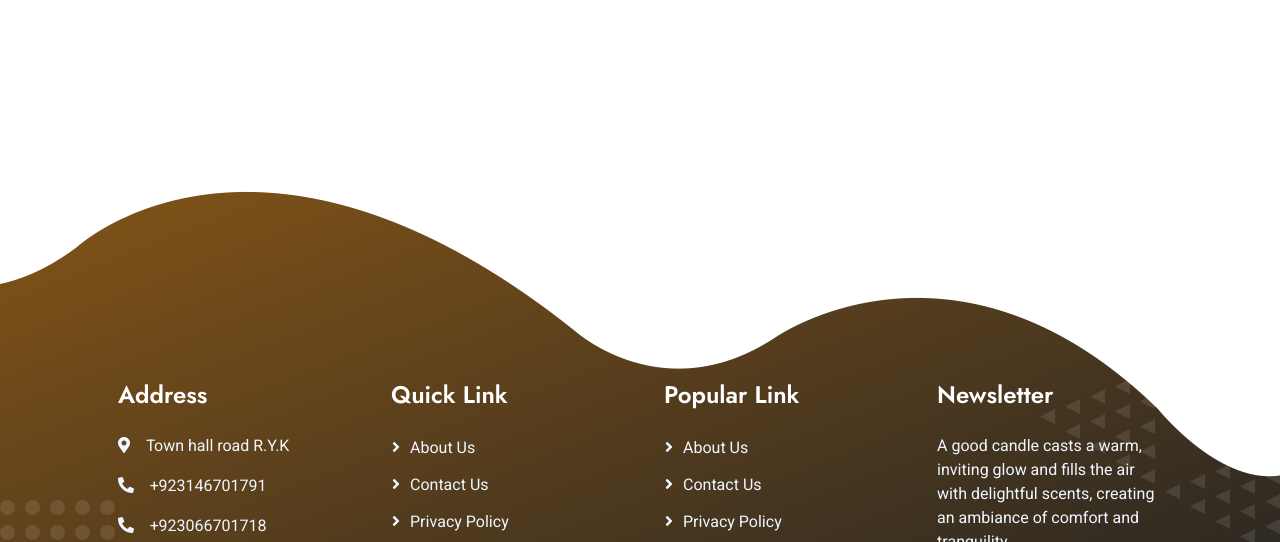
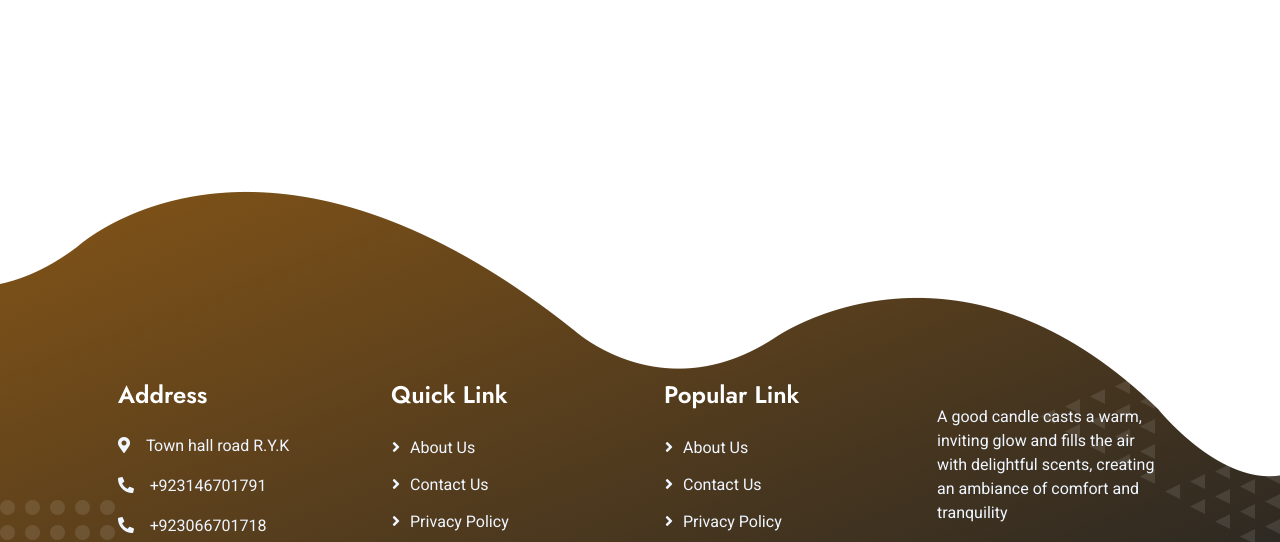
Before and after one commit to ahmad01234/candle-carft, a plain HTML site: page index.html in a window 1280 px wide. Shown: the part 6637-7179 px from the top of the page. Drawn offline with nearby package versions, Linux system fonts and the light colour scheme.

Commit message:
last chage

```diff
--- a/index.html
+++ b/index.html
@@ -618,7 +618,7 @@
                         <a class="btn btn-link" href="">Career</a>
                     </div>
                     <div class="col-md-6 col-lg-3">
-                        <h4 class="text-white mb-4">Newsletter</h4>
+                        <h4 class="text-white mb-4"></h4>
                         <p>A good candle casts a warm, inviting glow and fills the air with delightful scents, creating an ambiance of comfort and tranquility</p>
 
                     </div>
```
